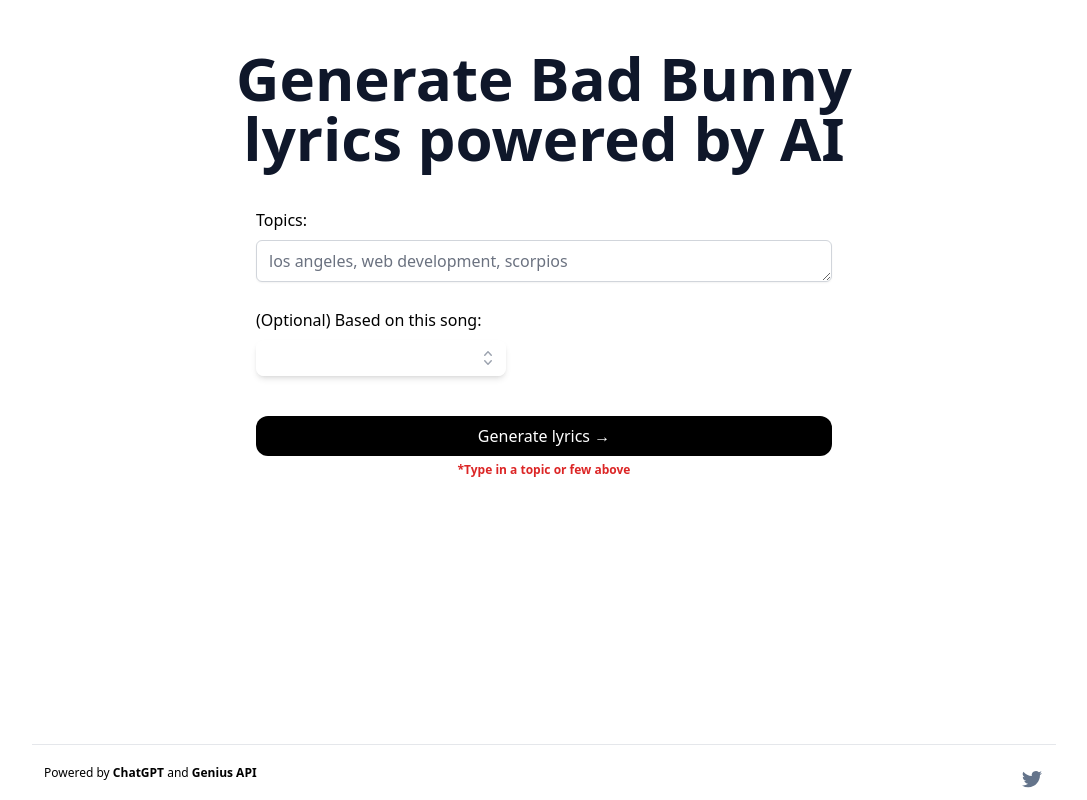
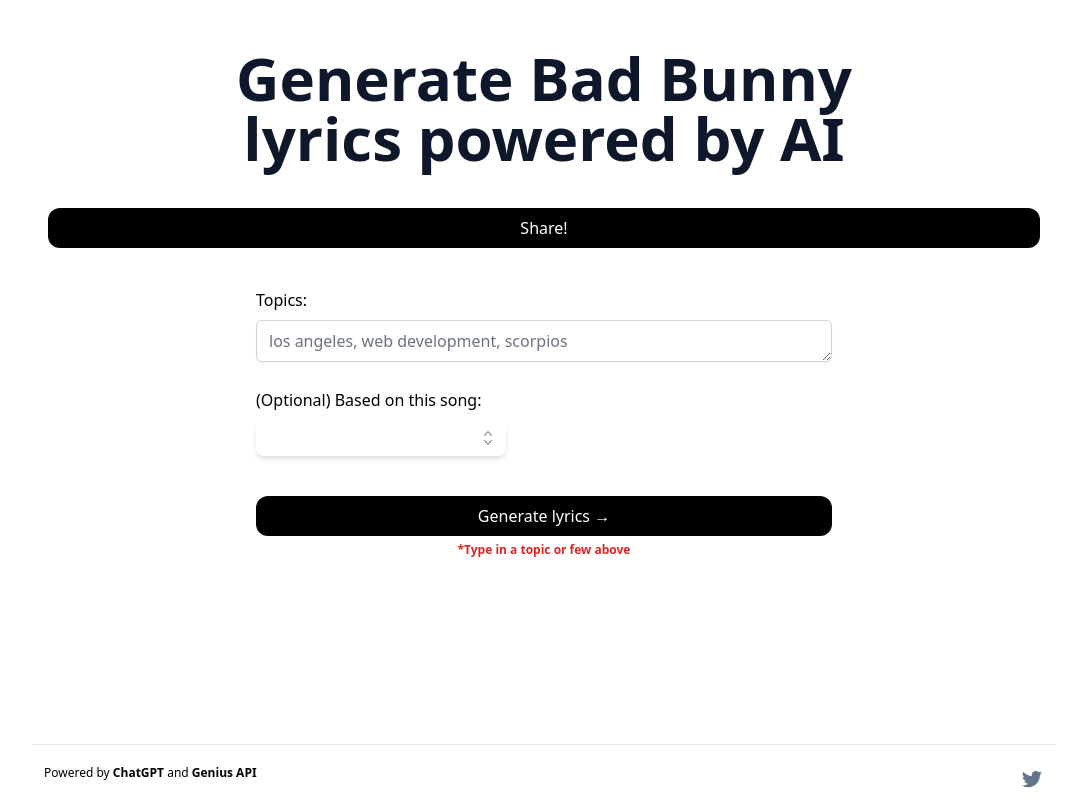
Before and after one commit to luciovilla/elbotbunny, a Next.js app: page / in a window 1280 px wide. Shown: the whole page, without its empty margins (96-1183 px from the left). Built offline with nearby package versions, Linux system fonts and the light colour scheme.

Commit message:
test share image logic

```diff
--- a/package.json
+++ b/package.json
@@ -12,6 +12,7 @@
     "@heroicons/react": "^2.0.13",
     "@tailwindcss/forms": "^0.5.3",
     "@vercel/analytics": "^0.1.8",
+    "@vercel/og": "^0.5.0",
     "eventsource-parser": "^0.0.5",
     "next": "^13.2.4",
     "openai": "^3.2.1",
--- /dev/null
+++ b/pages/api/shareimage.tsx
@@ -0,0 +1,30 @@
+import { ImageResponse } from "@vercel/og";
+
+export const config = {
+  runtime: "edge",
+};
+
+export default function shareImage() {
+  return new ImageResponse(
+    (
+      <div
+        style={{
+          fontSize: 128,
+          background: "white",
+          width: "100%",
+          height: "100%",
+          display: "flex",
+          textAlign: "center",
+          alignItems: "center",
+          justifyContent: "center",
+        }}
+      >
+        Hello world!
+      </div>
+    ),
+    {
+      width: 1200,
+      height: 600,
+    }
+  );
+}
--- a/pages/index.tsx
+++ b/pages/index.tsx
@@ -72,6 +72,23 @@
     }
   }, [generatedLyrics]);
 
+  async function onShare() {
+    const response = await fetch("/api/shareimage");
+    const blob = await response.blob();
+    const filesArray: File[] = [
+      new File([blob], "meme.jpg", {
+        type: "image/jpeg",
+        lastModified: new Date().getTime(),
+      }),
+    ];
+    const shareData = {
+      files: filesArray,
+    };
+    navigator.share(shareData as any).then(() => {
+      console.log("Shared successfully");
+    });
+  }
+
   return (
     <div className="flex max-w-5xl mx-auto flex-col items-center justify-center py-2 min-h-screen">
       <Head>
@@ -87,6 +104,12 @@
         <h1 className="sm:text-6xl text-4xl max-w-[708px] font-bold text-slate-900">
           Generate Bad Bunny lyrics powered by AI
         </h1>
+        <button
+          className="bg-black rounded-xl text-white font-medium px-4 py-2 sm:mt-10 mt-8 hover:bg-black/80 w-full"
+          onClick={onShare}
+        >
+          Share!
+        </button>
         <div className="max-w-xl w-full">
           {!hideInput && (
             <>
```
Also changed, not shown: 1 other file (tests, documents, lock files or other folders).
